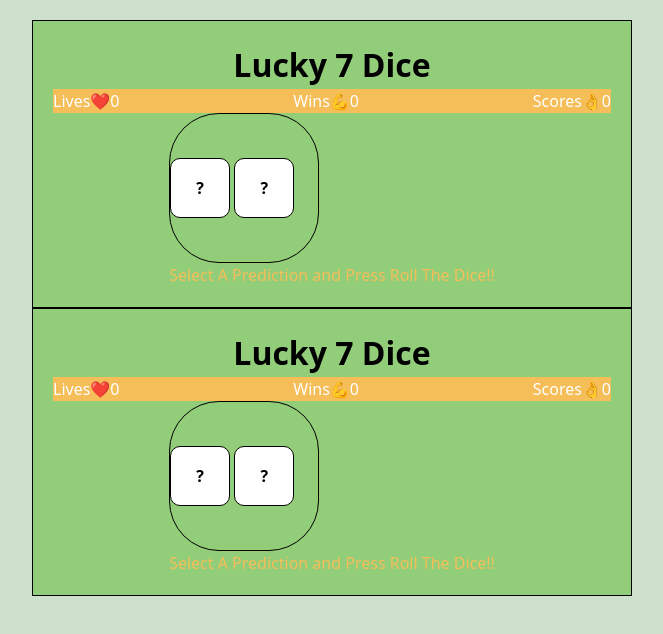
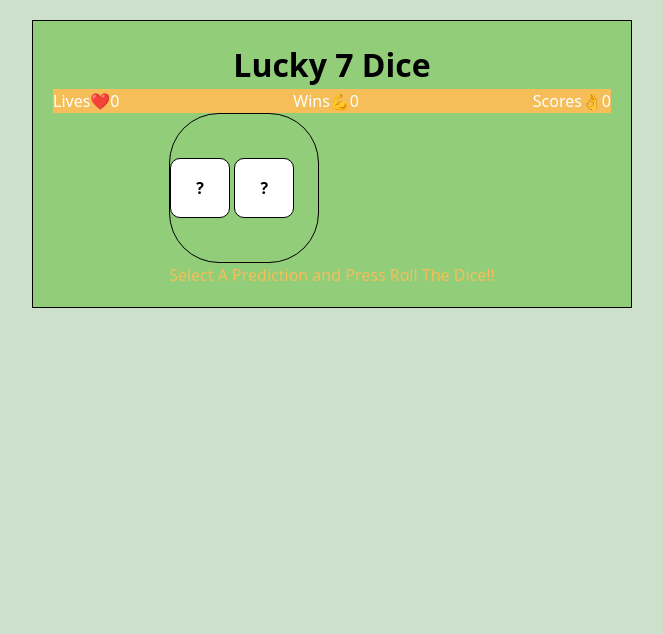
Before and after one commit to moheem406/lucky-7-dice, a plain HTML site: page index.html in a window 1280 px wide. Shown: the whole page, without its empty margins (68-731 px from the left). Drawn offline with Linux system fonts and the light colour scheme.

Commit message:
fixing html duplicate code

```diff
--- a/index.html
+++ b/index.html
@@ -27,32 +27,3 @@
     </div>
 </body>
 </html>
-<!DOCTYPE html>
-<html lang="en">
-<head>
-    <meta charset="UTF-8">
-    <meta name="viewport" content="width=device-width, initial-scale=1.0">
-    <title>Lucky-7-Dice</title>
-    <link rel="stylesheet" href="style.css">
-</head>
-<body>
-    <div class = "game-panel">
-        <h1>Lucky 7 Dice</h1>
-
-    <div class ="status">
-        <div class ="lives">Lives❤️<span id ="lives">0</span></div>
-        <div class ="win">Wins💪<span id ="win">0</span></div>
-        <div class ="highscore">Scores👌<span id ="highscore">0</span></div>
-    </div>
-        <div class= "arena">
-            <div class = "big-circle">
-                <div class ="dice" id="dice1">?</div>
-                <div class ="dice" id="dice2">?</div>
-        </div>
-        <div class= "message" id="message-box">
-        Select A Prediction and Press Roll The Dice!!
-        </div>
-        </div>
-    </div>
-</body>
-</html>
```
